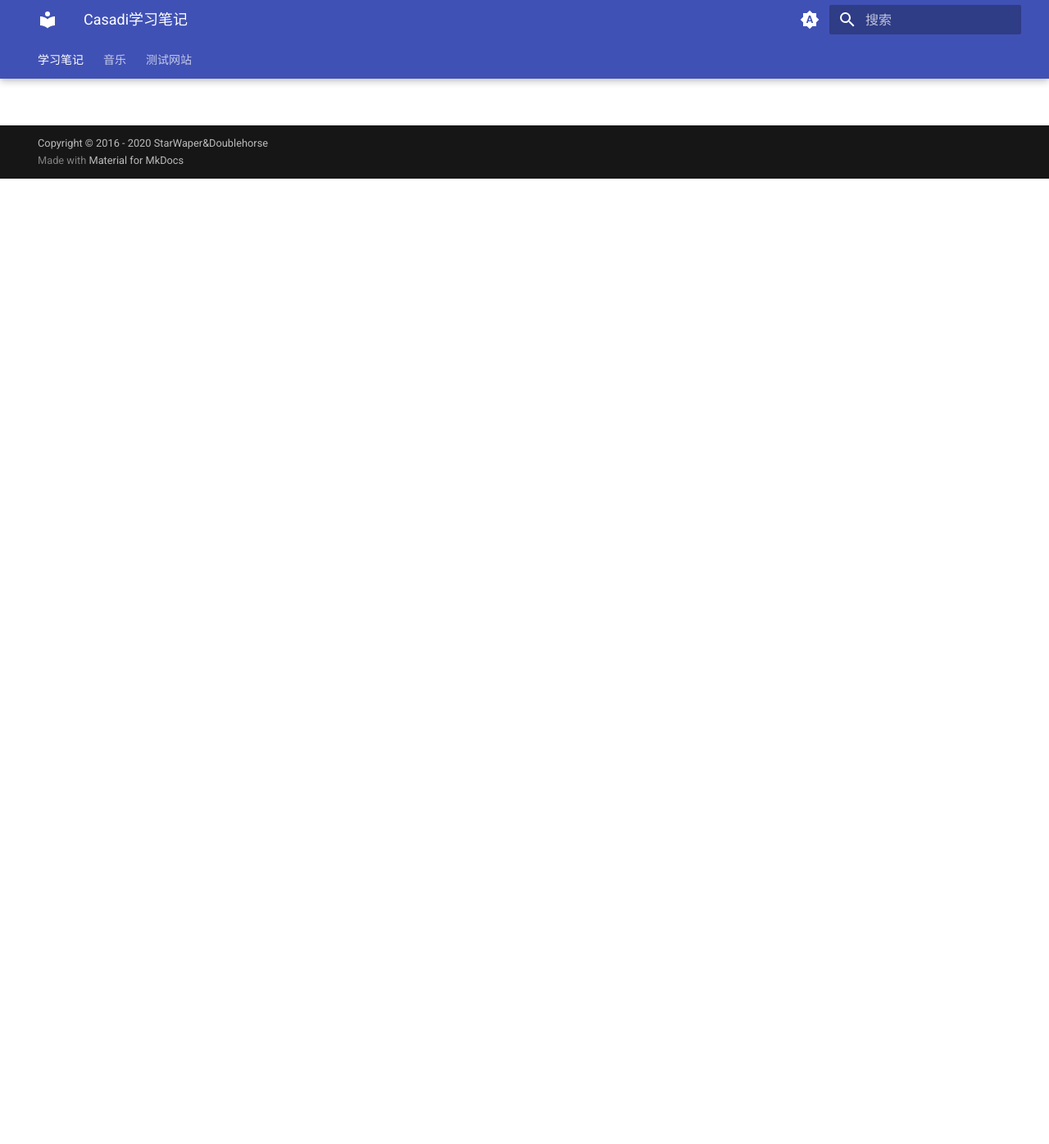
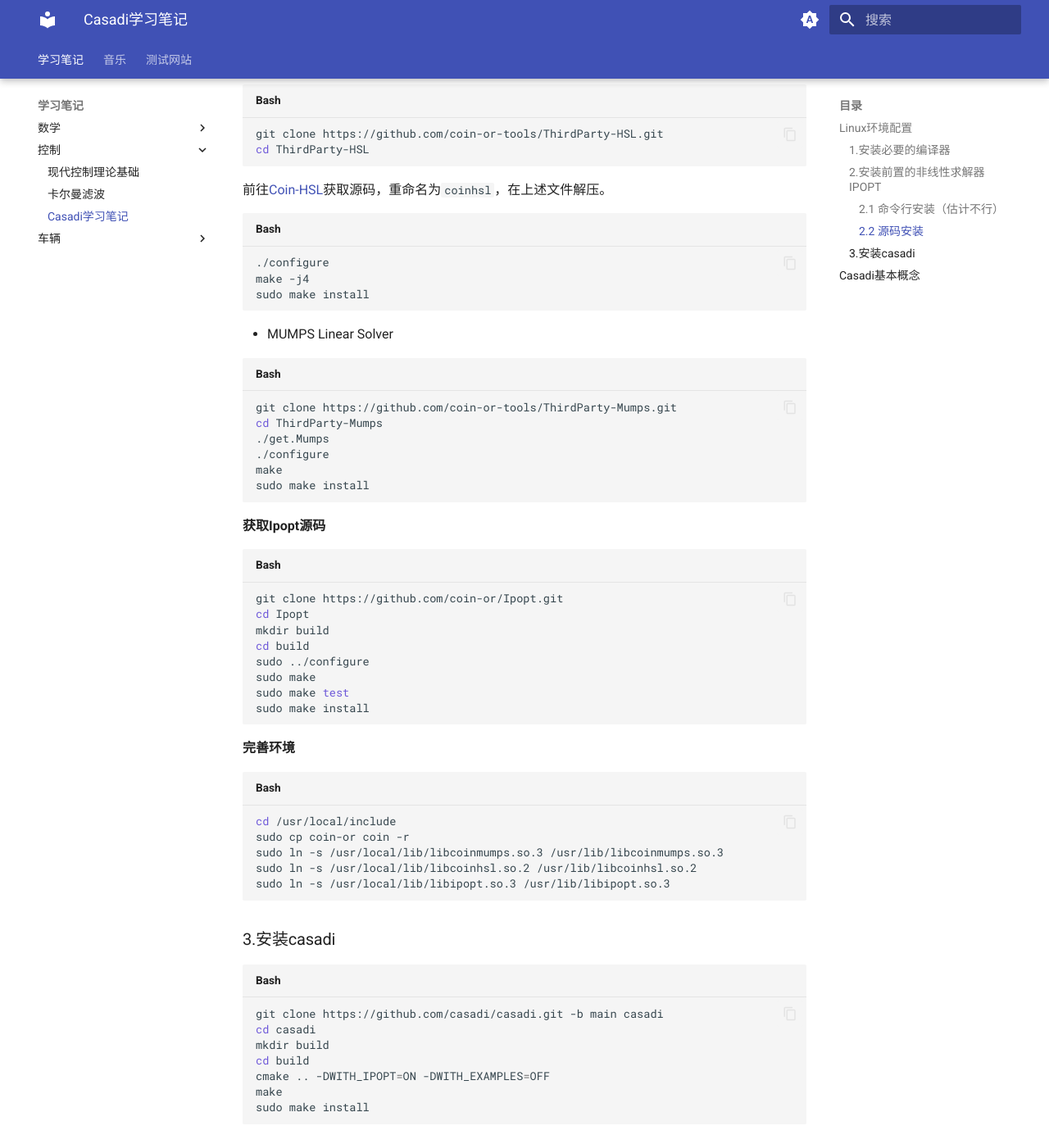
Before and after one commit to doublehorse2000/doublehorse2000.github.io, an MkDocs documentation site: the page built from docs/STUDY/CasadiLearning.md, in a window 1280 px wide and 1400 px high, scrolled down 1182 px. Shown: the top 1396 px of the window at 82% size. Built offline with MkDocs 1.6.1 and Material for MkDocs 9.7.7, drawn with Linux system fonts in a browser that asks for light colours; some of the changed text lies outside the part shown.

Commit message:
Update CasadiLearning.md

````diff
--- a/docs/STUDY/CasadiLearning.md
+++ b/docs/STUDY/CasadiLearning.md
@@ -2,6 +2,106 @@
 
 ## Linux环境配置
 
-画饼中
+* 本环境配置Casadi在Linux下通过C++ API进行开发，因此没有安装python相关接口
+* 环境为Ubuntu 22.04
+* IDE为Clion
+
+### 1.安装必要的编译器
+
+```shell
+sudo apt install gcc g++ gfortran git cmake liblapack-dev pkg-config --install-recommends
+```
+
+### 2.安装前置的非线性求解器IPOPT
+
+#### 2.1 命令行安装（估计不行）
+
+```shell
+sudo apt-get install coinor-libipopt
+```
+
+估计会产生报错，因此采用源码安装的方式
+
+#### 2.2 源码安装
+
+**下载必要的编译器**
+
+```shell
+sudo apt-get install gcc g++ gfortran git patch wget pkg-config liblapack-dev libmetis-dev
+```
+
+**下载、构建、安装必要的依赖库**
+
+* ASL(Ampl Solver Library)
+
+```sh
+git clone https://github.com/coin-or-tools/ThirdParty-ASL.git
+cd ThirdParty-ASL
+./get.ASL
+./configure
+make
+sudo make install
+```
+
+* HSL
+
+```shell
+git clone https://github.com/coin-or-tools/ThirdParty-HSL.git
+cd ThirdParty-HSL
+```
+
+前往[Coin-HSL](https://licences.stfc.ac.uk/product/coin-hsl)获取源码，重命名为`coinhsl`，在上述文件解压。
+
+```sh
+./configure
+make -j4
+sudo make install
+```
+
+* MUMPS Linear Solver
+
+```shell
+git clone https://github.com/coin-or-tools/ThirdParty-Mumps.git
+cd ThirdParty-Mumps
+./get.Mumps
+./configure
+make
+sudo make install
+```
+
+**获取Ipopt源码**
+
+```shell
+git clone https://github.com/coin-or/Ipopt.git
+cd Ipopt
+mkdir build
+cd build
+sudo ../configure
+sudo make
+sudo make test
+sudo make install
+```
+
+**完善环境**
+
+```sh
+cd /usr/local/include
+sudo cp coin-or coin -r
+sudo ln -s /usr/local/lib/libcoinmumps.so.3 /usr/lib/libcoinmumps.so.3
+sudo ln -s /usr/local/lib/libcoinhsl.so.2 /usr/lib/libcoinhsl.so.2
+sudo ln -s /usr/local/lib/libipopt.so.3 /usr/lib/libipopt.so.3
+```
+
+### 3.安装casadi
+
+```shell
+git clone https://github.com/casadi/casadi.git -b main casadi
+cd casadi
+mkdir build
+cd build
+cmake .. -DWITH_IPOPT=ON -DWITH_EXAMPLES=OFF
+make
+sudo make install
+```
 
 ## Casadi基本概念
````
